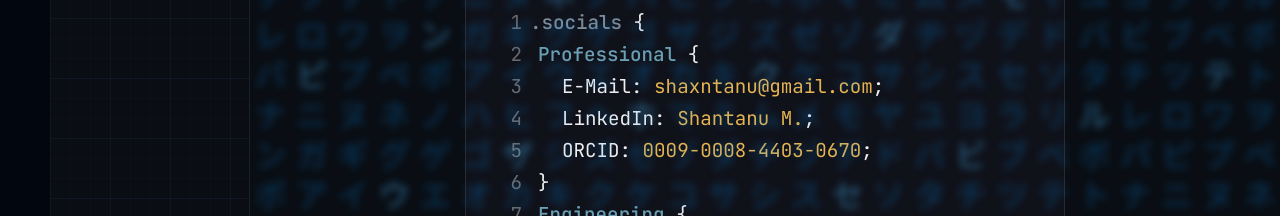
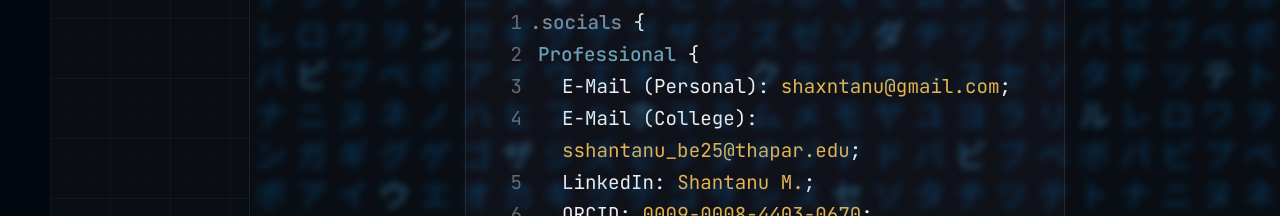
Before and after one commit to shaxntanu/VSCode-Portfolio, a Next.js app: page /contact in a window 1280 px wide. Shown: the part 372-588 px from the top of the page. Built offline with nearby package versions, Linux system fonts and the light colour scheme; no server answers; a web font is replaced by a local one.

Commit message:
feat: add college email to professional socials section

```diff
--- a/components/ContactCode.tsx
+++ b/components/ContactCode.tsx
@@ -5,9 +5,14 @@ const contactCategories = [
     category: 'Professional',
     items: [
       {
-        social: 'E-Mail',
+        social: 'E-Mail (Personal)',
         link: 'shaxntanu@gmail.com',
         href: 'mailto:shaxntanu@gmail.com',
+      },
+      {
+        social: 'E-Mail (College)',
+        link: 'sshantanu_be25@thapar.edu',
+        href: 'mailto:sshantanu_be25@thapar.edu',
       },
       {
         social: 'LinkedIn',
```
